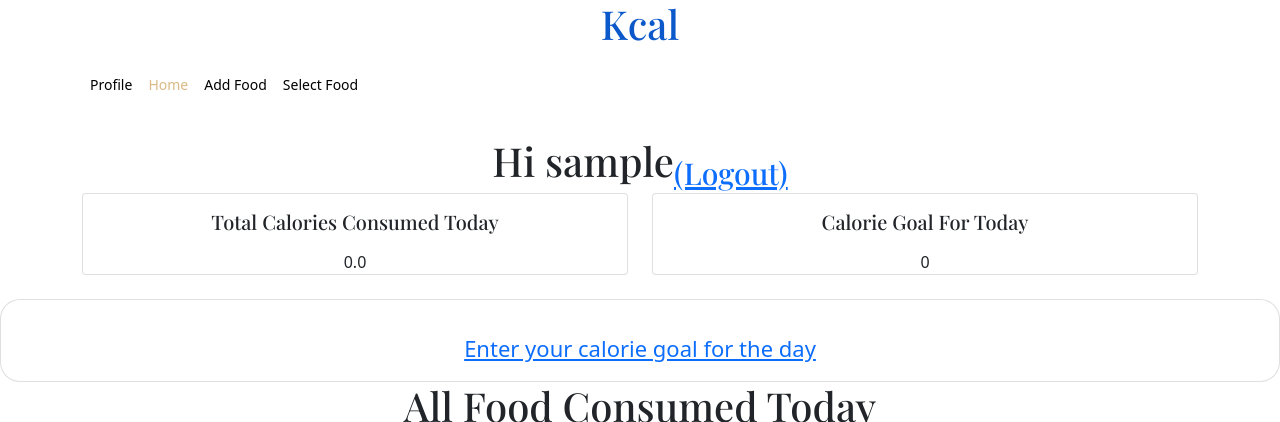
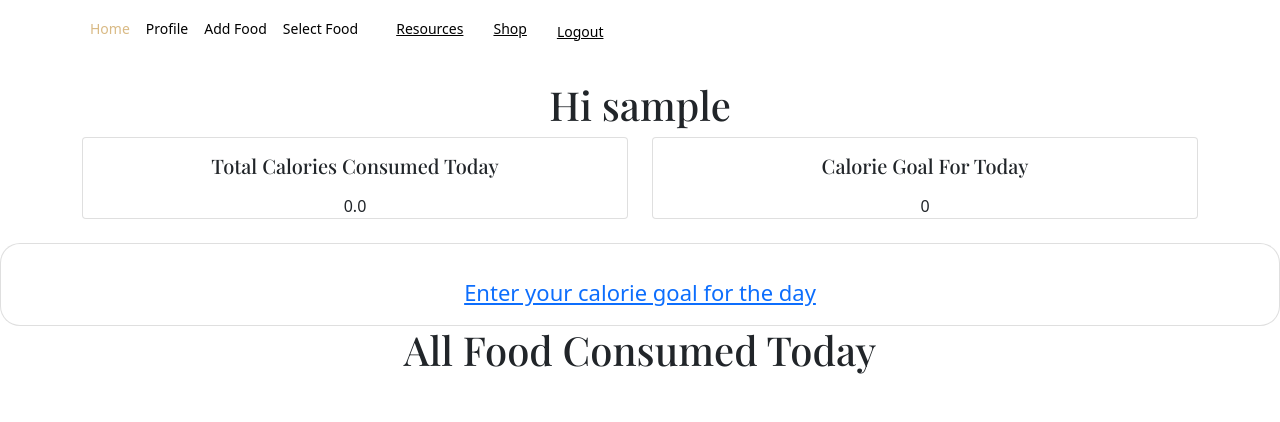
Before and after one commit to digeoesp/Kcal, a Django app: page /home/ in a window 1280 px wide. Shown: the top 422 px of the page. Run offline with Django 3.2, Linux system fonts and the light colour scheme; the visitor is signed in with stand-in values (Sample User, id 1); data comes from the database, SQL or seed files in the repository; data that the repository does not hold is empty; some libraries are stand-ins or nearby versions; some web fonts are replaced.

Commit message:
added nav bar

```diff
--- a/main_app/templates/base.html
+++ b/main_app/templates/base.html
@@ -15,7 +15,7 @@
 
 </head>
 <body>
-  <a href={% url "home" %}><h1 class="logo text-center">Kcal</h1></a>
+
 
 <nav id="navbar-primary" class="navbar navbar-expand-lg navbar-default active" role="navigation">
 
@@ -32,10 +32,13 @@
             <div class="collapse navbar-collapse" id="resNav">
             <ul class="navbar-nav justify-content-center">
               {% with url_name=request.resolver_match.url_name %}
+              <li class="nav-item"><a class="nav-link  {% if url_name == 'home' %} active{% endif %}" href={% url "home" %}>Home</a></li>
               <li class="nav-item"><a class="nav-link {% if url_name == 'profile' %} active{% endif %}" href={% url "profile" %}>Profile</a></li>
-              <li class="nav-item"><a class="nav-link  {% if url_name == 'home' %} active{% endif %}" href={% url "home" %}>Home</a></li>
               <li class="nav-item"><a class="nav-link {% if url_name == 'add_food' %} active{% endif %}" href={% url "add_food" %}>Add Food</a></li>
               <li class="nav-item"><a class="nav-link {% if url_name == 'select_food' %} active{% endif %}" href={% url "select_food" %}>Select Food</a></li>
+              <li class="nav-item"><a class="" href={% url "resources" %}>Resources</a></li>
+              <li class="nav-item"><a class="" href={% url "shop" %}>Shop</a></li>
+              <li><sub><a href="{% url "logout" %}">Logout</a></sub></li>
               {% endwith %}
             </ul>
             </div>
--- a/main_app/templates/home.html
+++ b/main_app/templates/home.html
@@ -1,7 +1,7 @@
 {% extends 'base.html' %}
 
 {% block content %}
-<h1 id="username" class="text-center mt-4 headline">Hi {{ request.user }}<sub><a href="{% url "logout" %}">(Logout)</a></sub></h1>
+<h1 id="username" class="text-center mt-4 headline">Hi {{ request.user }}</h1>
 
 
 <div class="container mt-2">
@@ -22,7 +22,7 @@
 
 </div>
 
-      <div class="card text-white text-center mt-4"  style="border-radius: 20px;">
+      <div class="card text-black text-center mt-4"  style="border-radius: 20px;">
 
         <div class="card-body">
 
--- a/main_app/templates/index.html
+++ b/main_app/templates/index.html
@@ -47,10 +47,12 @@
                 <div class="btns">
                     <a href="{% url 'login' %}" class="btn-menu animated fadeInUp scrollto">Login</a>
                     <a href="{% url 'sign_up' %}" class="btn-book animated fadeInUp scrollto">Signup</a>
+
+
                 </div>
             </div>
         </div>
     </section>
     {% block content %}
-    {% endblock content %}
+        {% endblock content %}
 </body>
```
Also changed, not shown: main_app/templates/resources.html (+20 -0 lines), main_app/templates/shop.html (+20 -1 lines).
